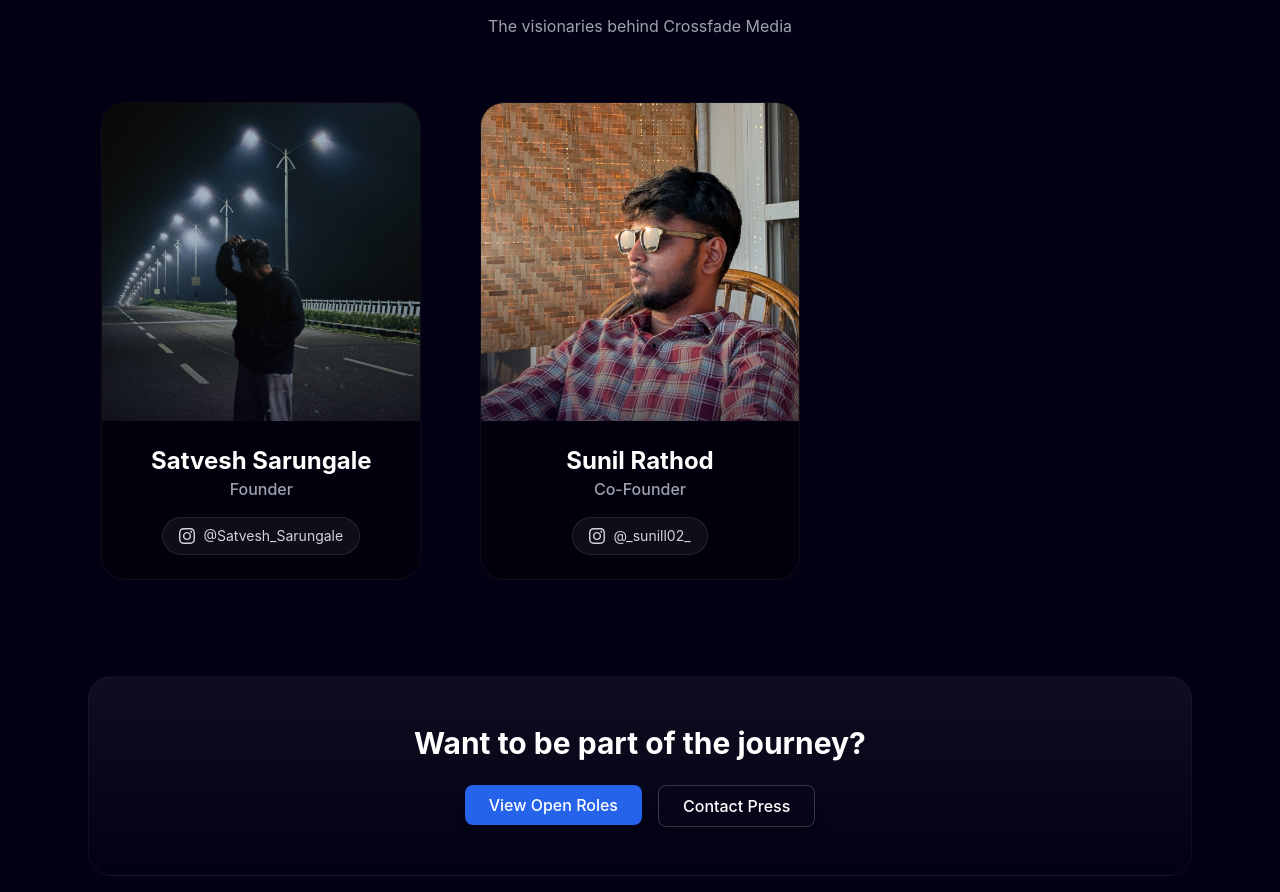
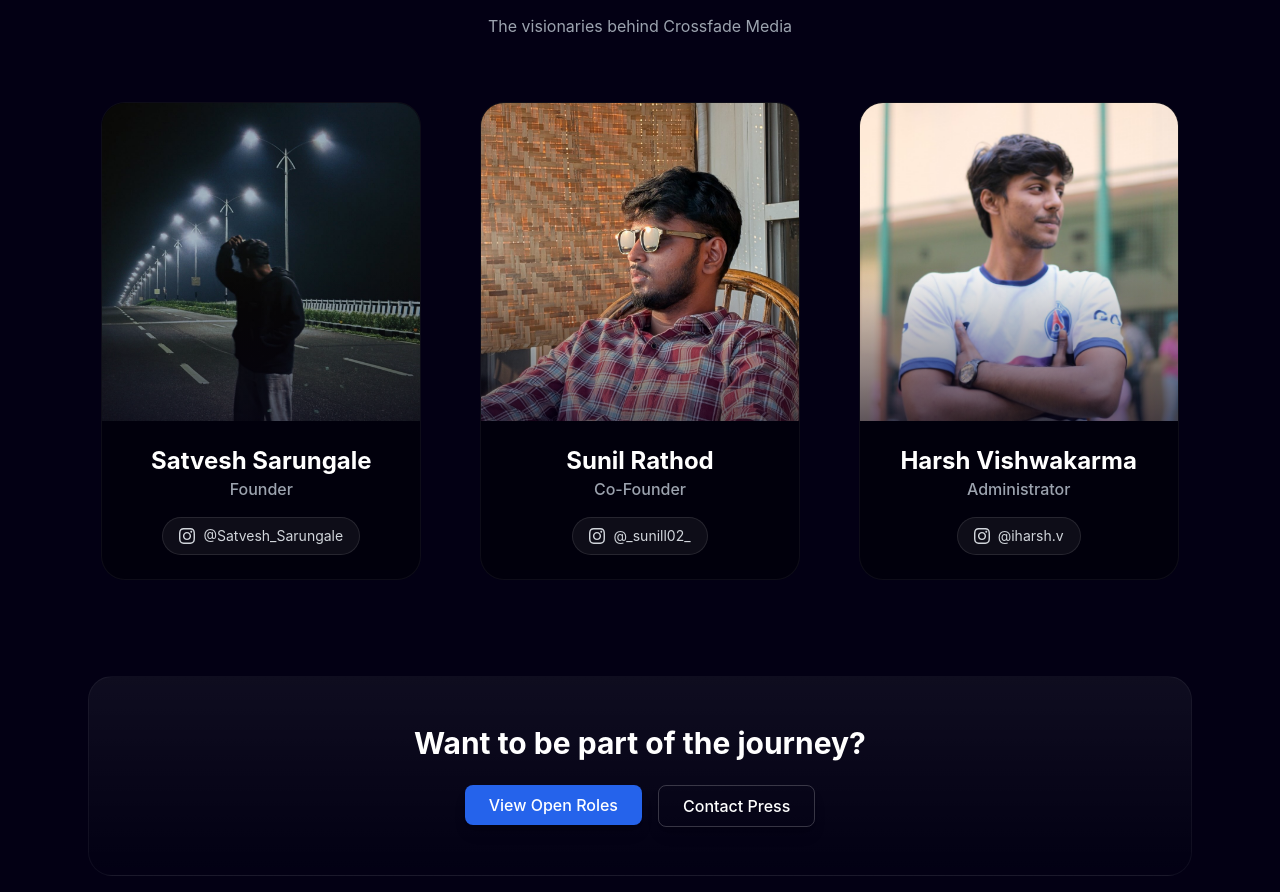
Before and after one commit to iharshv/Crossfade, a React (Create React App) app: page /about in a window 1280 px wide. Shown: the part 1318-2210 px from the top of the page. Built offline with nearby package versions, Linux system fonts and the light colour scheme; no server answers.

Commit message:
feat: add Administrator to team section

```diff
--- a/src/pages/About.js
+++ b/src/pages/About.js
@@ -83,7 +83,8 @@ export default function About() {
                     <div className="grid grid-cols-1 md:grid-cols-2 lg:grid-cols-3 gap-8 justify-items-center">
                         {[
                             { name: "Satvesh Sarungale", role: "Founder", ig: "@Satvesh_Sarungale", img: "/assets/team/t1.jpg" },
-                            { name: "Sunil Rathod", role: "Co-Founder", ig: "@_sunill02_", img: "/assets/team/t2.jpg" }
+                            { name: "Sunil Rathod", role: "Co-Founder", ig: "@_sunill02_", img: "/assets/team/t2.jpg" },
+                            { name: "Harsh Vishwakarma", role: "Administrator", ig: "@iharsh.v", img: "/assets/team/t3.jpg" }
                         ].map((member, idx) => (
                             <motion.div
                                 key={idx}
```
Also changed, not shown: public/assets/team/t3.jpg (added).
